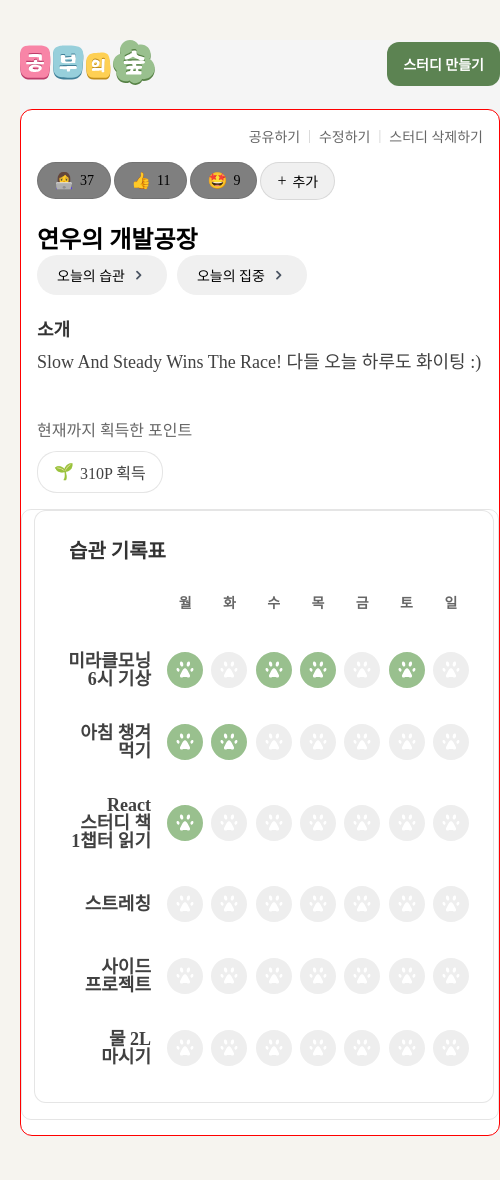
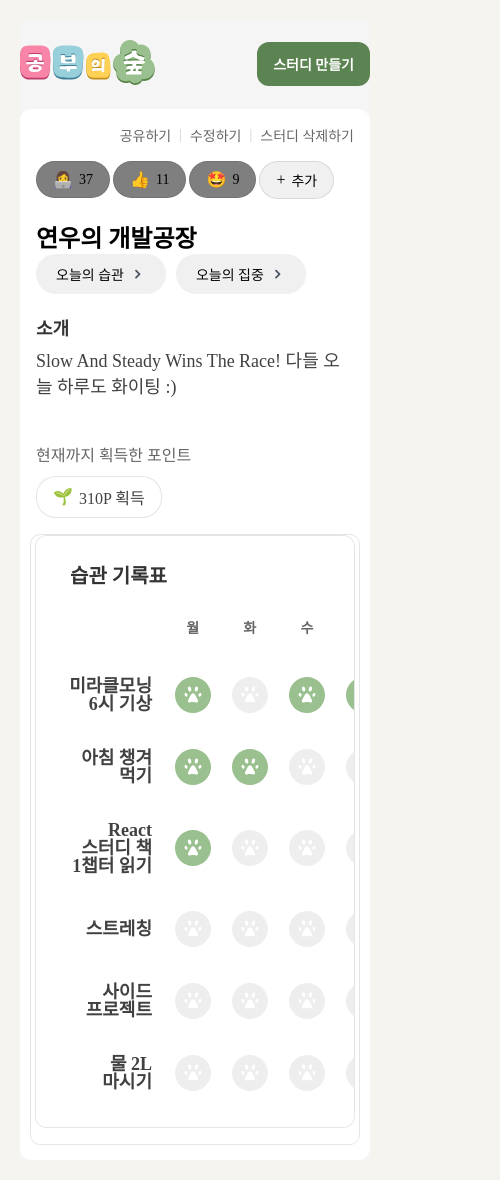
Before and after one commit to codeit-fs10-part2-team2/10-forest-of-study-team2-FE, a React (Vite) app: page /detail/1 in a window 390 px wide. Shown: the whole page, 500 px wide, since content can reach past the window. Before the commit the page ends 1156 px from the top, so only its background shows below. Built offline with nearby package versions, Linux system fonts and the light colour scheme.

Commit message:
feat: add ApiComponent to test backend connection, design: App.css: add media for mobile screen

```diff
--- a/src/App.css
+++ b/src/App.css
@@ -14,3 +14,13 @@ body {
   max-width: 1200px;
   min-width: 480px;
 }
+
+@media (max-width: 499px) {
+  .container {
+    margin: 0 auto;
+    max-width: 1200px;
+    min-width: 480px;
+    min-width: 0;
+    overflow-x: hidden;
+  }
+}
--- a/src/pages/ViewStudyDetails/ViewStudyDetails.module.css
+++ b/src/pages/ViewStudyDetails/ViewStudyDetails.module.css
@@ -52,7 +52,7 @@
 }
 
 /* Child selectors when wrap-enabled is active */
-.engagementMetrics.wrapEnabled > :global(.emoji-picker-container) {
+.engagementMetrics.wrapEnabled > :global(.EmojiPickerContainer) {
   flex-basis: auto;
   width: auto;
   margin-top: 0;
@@ -430,6 +430,8 @@
     box-sizing: border-box;
   }
 
+
+
   .habitTrackerCard {
     width: 100%;
     box-sizing: border-box;
@@ -453,26 +455,17 @@
 @media (max-width: 499px) {
 
     .mainContainer {
-        max-width: 100%;
-        width: 100%;
-        margin: 0 auto;
-        margin-top: 20px;
-        margin-right: 10px;
-        background-color: #ffffff;
-        min-height: 100vh;
-        box-sizing: border-box;
-        border: 1px solid red;
-        border-radius: 12px;
-        padding: 0;
-        overflow-x: hidden;
-    }
-
-    .header {
-      padding: 16px;
+      max-width: 1200px;
+      margin: 0 0 0 0;
+      margin-top: 20px;
+      margin-right: 0px;
+      background-color: #ffffff;
       width: 100%;
       box-sizing: border-box;
-      max-width: 100%;
+      border: 0px solid red;
+      border-radius: 12px;
       overflow-x: hidden;
+      /* min-height: 100vh; */
     }
 
     .headerTop {
@@ -543,12 +536,14 @@
         border-radius: 10px;
         /* box-shadow: 0 2px 8px rgba(0, 0, 0, 0.1); */
         border: 1px solid #0000001A;
-        padding-left: 8px;
+        margin-left: 10px;
+        margin-right: 10px;
+        padding-left: 0px;
         padding-right: 8px;
-        overflow-x: hidden;
+        overflow-x: visible;
         overflow-y: visible;
-        width: 100%;
-        max-width: 100%;
+        width: calc(100% - 20px);
+        max-width: calc(100% - 20px);
         min-width: 0;
         box-sizing: border-box;
         flex-shrink: 0;
@@ -556,6 +551,7 @@
 
      .habitTrackerCard {
        margin: 0 4px;
+       margin-bottom: 0px;
        overflow-x: auto;        /* scrollable in mobile screen(<= 499px) */
        min-width: 0;  /* allow flexible width in mobile screen(<= 499px) */
        width: 100%;
@@ -564,14 +560,14 @@
      }
 
      .habitGrid {
-       min-width: 0;  /* flexible grid width in mobile screen(<= 499px) */
+       min-width: 0;
        width: 100%;
        max-width: 100%;
      }
 
      .gridHeader,
      .habitRow {
-       min-width: 0;  /* flexible row width in mobile screen(<= 499px) */
+       min-width: 0;
        width: 100%;
        max-width: 100%;
      }
@@ -579,8 +575,9 @@
     .gridHeader,
     .habitRow {
       grid-template-columns: 100px repeat(7, minmax(0, 1fr));
-      width: 100%;
-      max-width: 100%;
+      min-width: 500px;  /* ensure grid is wider than container to enable scrolling */
+      width: auto;
+      max-width: none;
     }
 
     .habitNameCell {
--- /dev/null
+++ b/src/template/ApiComponent.jsx
@@ -0,0 +1,38 @@
+import React, { useState, useEffect } from 'react';
+//import axios from 'axios';
+
+function ApiComponent() {
+  const [data, setData] = useState(null);
+  const [error, setError] = useState(null);
+
+  useEffect(() => {
+
+    fetch('https://one0-forest-of-study-team2-be.onrender.com/api/studies')
+      .then(response => {
+        if (!response.ok) {
+          throw new Error('Network response was not ok');
+        }
+        return response.json();
+      })
+      .then(data => {
+        setData(data);
+      })
+      .catch(error => {
+        setError(error);
+        console.error("API Response Error:", error);
+      });
+  }, []); // Empty array ensures the component only runs when it mounts.
+
+  if (error) {
+    console.log(`API Response Error: ${error.message}`);
+  }
+
+  if (!data) {
+    console.log('No data found...');
+  }
+
+  console.log(data);
+  return data;
+}
+
+export default ApiComponent;
--- a/src/template/LandingTemplate.jsx
+++ b/src/template/LandingTemplate.jsx
@@ -2,11 +2,13 @@ import React from 'react';
 import styles from '../styles/Template.module.css';
 import RecentStudy from '../components/organism/RecentStudy';
 import StudyList from '../components/organism/StudyList';
+import ApiComponent from './ApiComponent';
 
 const LandingTemplate = ({users}) => {
 
   const recentUsers = users.slice(0, 3);
-
+  const apiData = ApiComponent();
+  console.log(apiData);
   return (
     <div className={styles.wrapper}>
       <div className={styles.container}>
```
